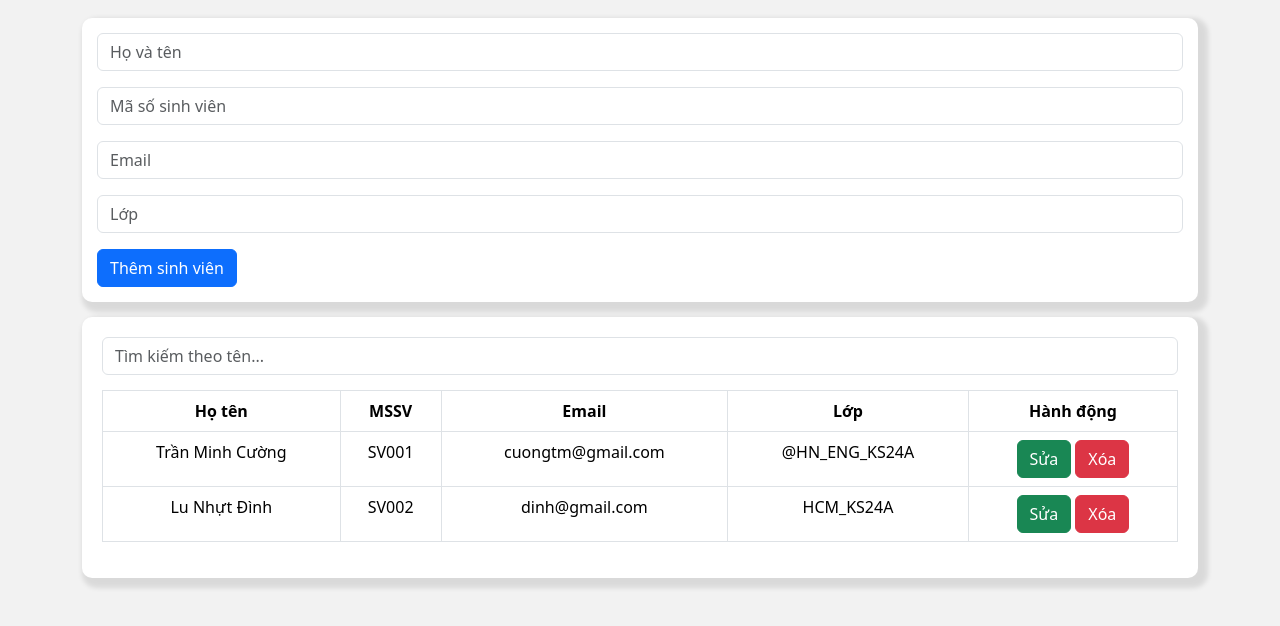
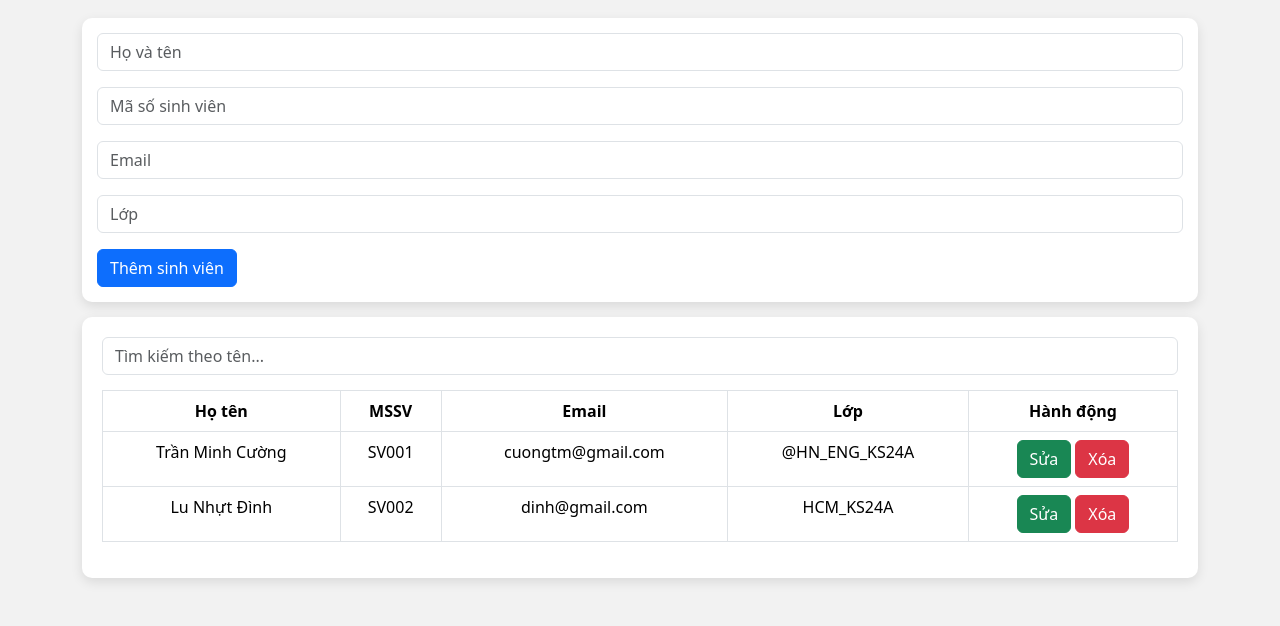
Before and after one commit to Dinhlu24/HCM_KS24A_LuNhutDinh, a plain HTML site: page index.html in a window 1280 px wide. Shown: the part 178-804 px from the top of the page. Drawn offline with nearby package versions, Linux system fonts and the light colour scheme.

Commit message:
Update style.css

```diff
--- a/style.css
+++ b/style.css
@@ -16,7 +16,7 @@ html body {
   padding: 15px;
   border: rgba(0, 0, 0, 0.05);
   width: 100%;
-  box-shadow: 5px 5px 5px 5px rgba(0, 0, 0, 0.1);
+  box-shadow: rgba(0, 0, 0, 0.1) 0px 4px 12px;
   border-radius: 10px;
 }
 
@@ -25,7 +25,7 @@ html body {
   padding: 20px;
   border: rgba(0, 0, 0, 0.05);
   width: 100%;
-  box-shadow: 5px 5px 5px 5px rgba(0, 0, 0, 0.1);
+  box-shadow: rgba(0, 0, 0, 0.1) 0px 4px 12px;
   border-radius: 10px;
   display: flex;
   flex-direction: column;
```
